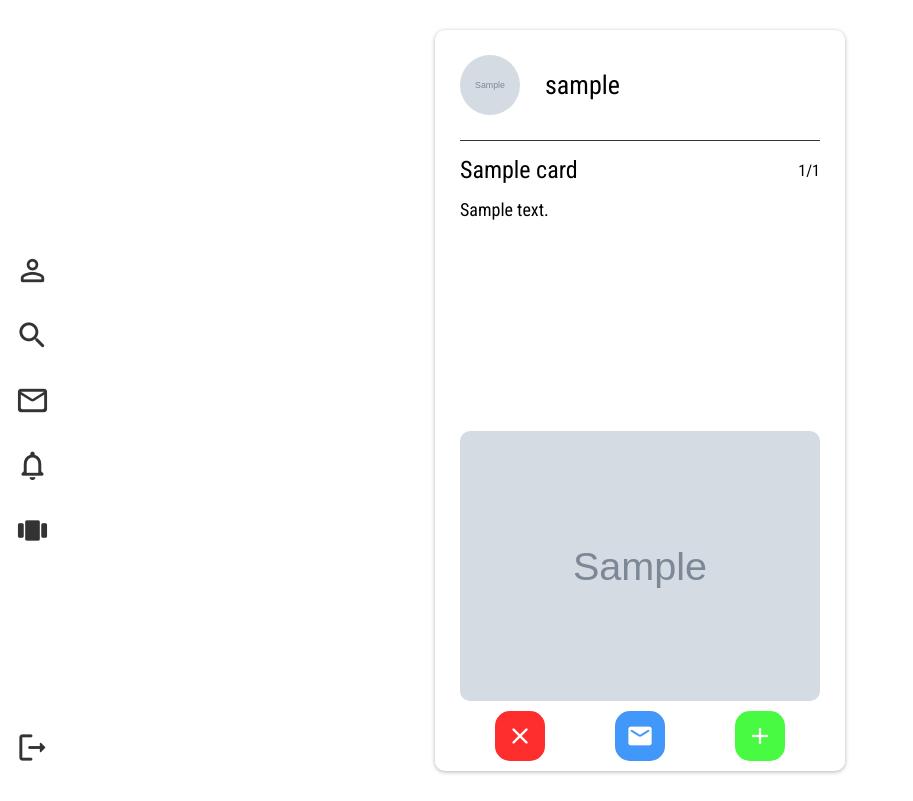
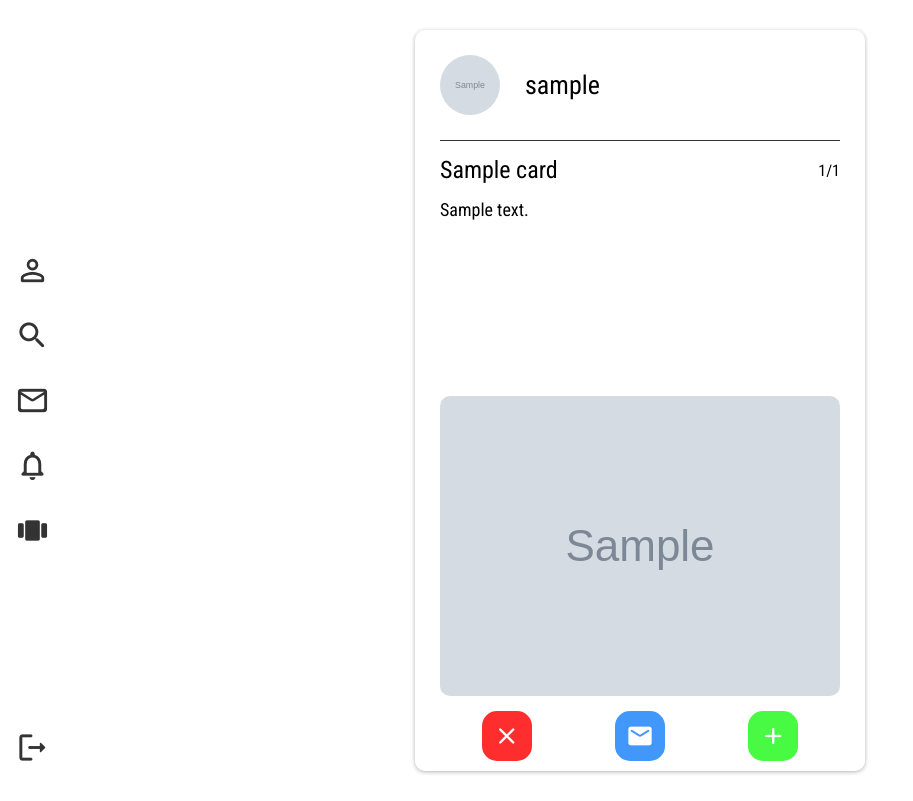
Before and after one commit to atrop1ne/Shumi, a Django app: page /main in a window 1280 px wide. Shown: the whole page, without its empty margins (0-913 px from the left). Run offline with Django 3.2, Linux system fonts and the light colour scheme; tables that the repository leaves empty hold one stand-in row (values such as "Sample post"); grey boxes marked "Sample" are stand-in pictures.

Commit message:
Card styles updated

```diff
--- a/ShumiProject/ShumiApp/static/css/main.css
+++ b/ShumiProject/ShumiApp/static/css/main.css
@@ -5,7 +5,7 @@
     --card_user_image_wrapper_size: 60px;
     --card_user_info_padding_y: 25px;
     --card_content_height: calc(var(--card_height) - 70px - var(--card_user_image_wrapper_size) - calc(var(--card_user_info_padding_y)*2));
-    --card_text_content_height: calc(var(--card_content_height)/2);
+    --card_text_content_height: 250px;
     --card_images_height: calc(var(--card_content_height) - var(--card_text_content_height))
 }
 
@@ -58,10 +58,11 @@
 .card_content{
     height: var(--card_content_height);
     overflow: hidden;
+    cursor: pointer;
 }
 
 .card_text_content{
-    height: var(--card_text_content_height);
+    min-height: var(--card_text_content_height);
     overflow: hidden;
 }
 
@@ -85,27 +86,24 @@
 }
 
 .card_images{
-    position: relative;
     height: var(--card_images_height);
-    padding-top: 10px;
+    min-height: var(--card_images_height);
     overflow: hidden;
-    width: 100%;
 }
 
 .card_image_wrapper{
     height: 100%;
+    width: auto;
     overflow: hidden;
-    border-radius: 10px;
-    margin: 0 0 5px;
     background-size: cover;
-    max-width: 100%;
     display: flex;
     justify-content: center;
+    padding: 5px 0;
 }
 
 .card_image{
     height: 100%;
-    /* width: 100%; */
+    border-radius: 10px;
 }
 
 .buttons_wrapper{
@@ -155,3 +153,18 @@
 .no:hover{
     background-color: rgb(255, 71, 71);
 }
+
+.no_clicked{
+    transform: translateX(-50px);
+    opacity: 0;
+}
+
+.yes_clicked{
+    transform: translateX(50px);
+    opacity: 0;
+}
+
+.card_content_full{
+    height: auto;
+    overflow: auto;
+}
--- a/ShumiProject/ShumiApp/templates/ShumiApp/main.html
+++ b/ShumiProject/ShumiApp/templates/ShumiApp/main.html
@@ -49,4 +49,5 @@
     </div>
     {% endfor %}
 </div>
+<script src="{% static 'js/card.js' %}"></script>
 {%endblock%}
```
Also changed, not shown: ShumiProject/ShumiApp/static/js/card.js (added, +49 -0 lines).
